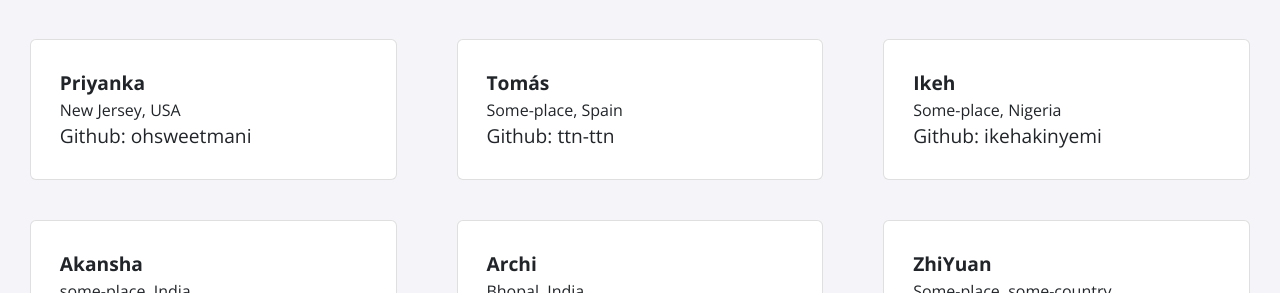
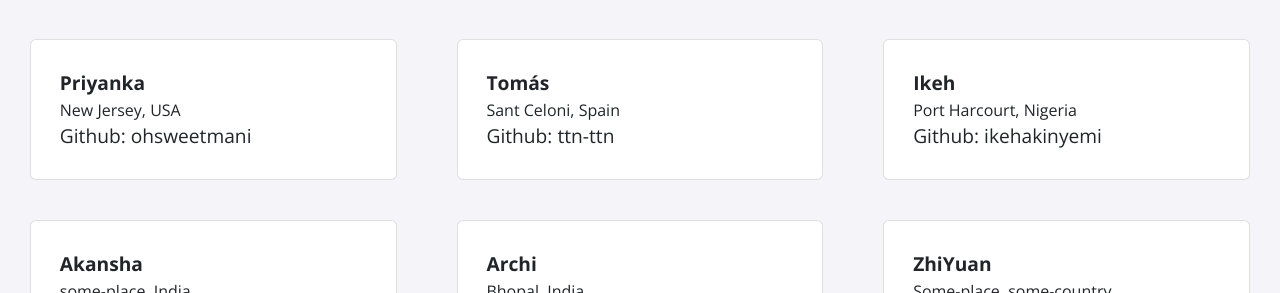
Before and after one commit to MLH-Fellowship/prep-portfolio-23.APR.PREP.1, a Jekyll site: the page built from index.html, in a window 1280 px wide. Shown: the part 1006-1299 px from the top of the page. Built offline with Jekyll 4.4.1, drawn with Linux system fonts in a browser that asks for light colours; nearby versions of some CDN libraries.

Commit message:
added locations of remaining fellows (1 left)

```diff
--- a/_data/fellows.yml
+++ b/_data/fellows.yml
@@ -51,12 +51,12 @@
 - name: Tomás
   img: swift.jpg
   github: ttn-ttn
-  location: Some-place, Spain
+  location: Sant Celoni, Spain
 
 - name: Ikeh
   img: swift.jpg
   github: ikehakinyemi
-  location: Some-place, Nigeria
+  location: Port Harcourt, Nigeria
 
 - name: Akansha
   img: swift.jpg
```
